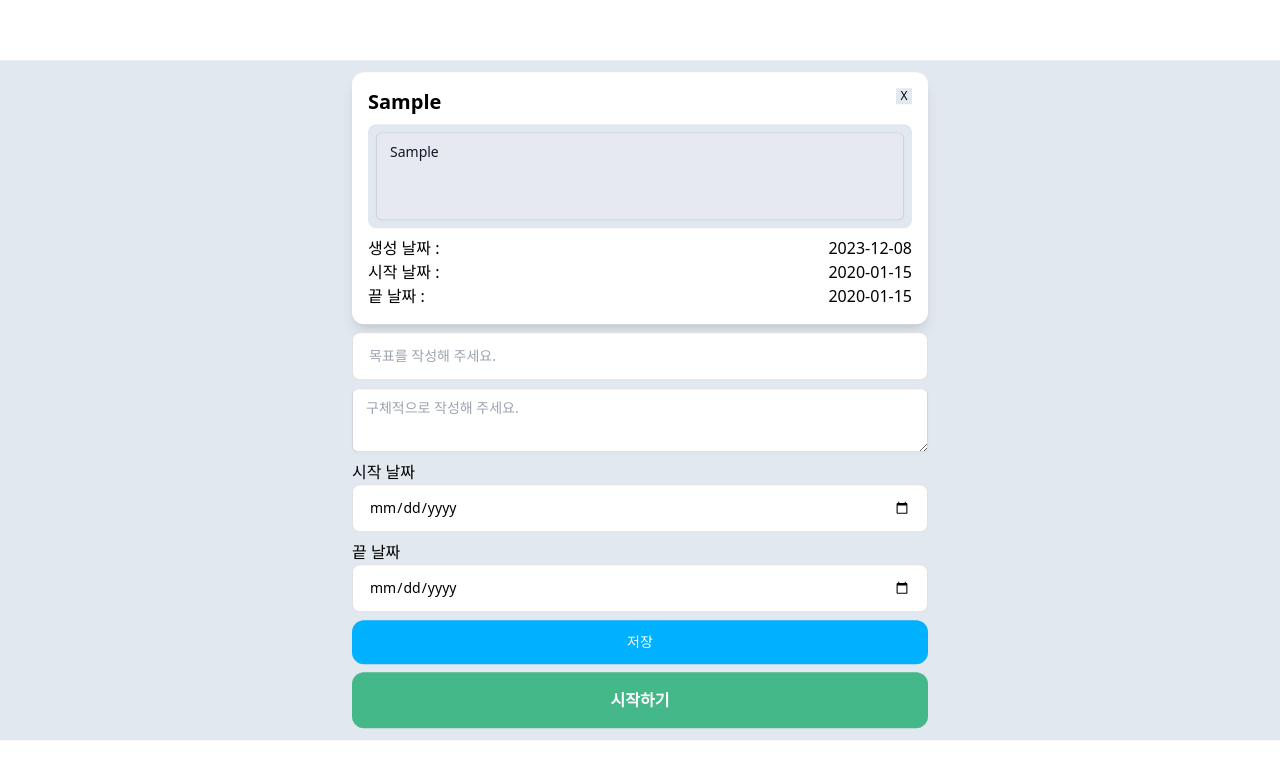
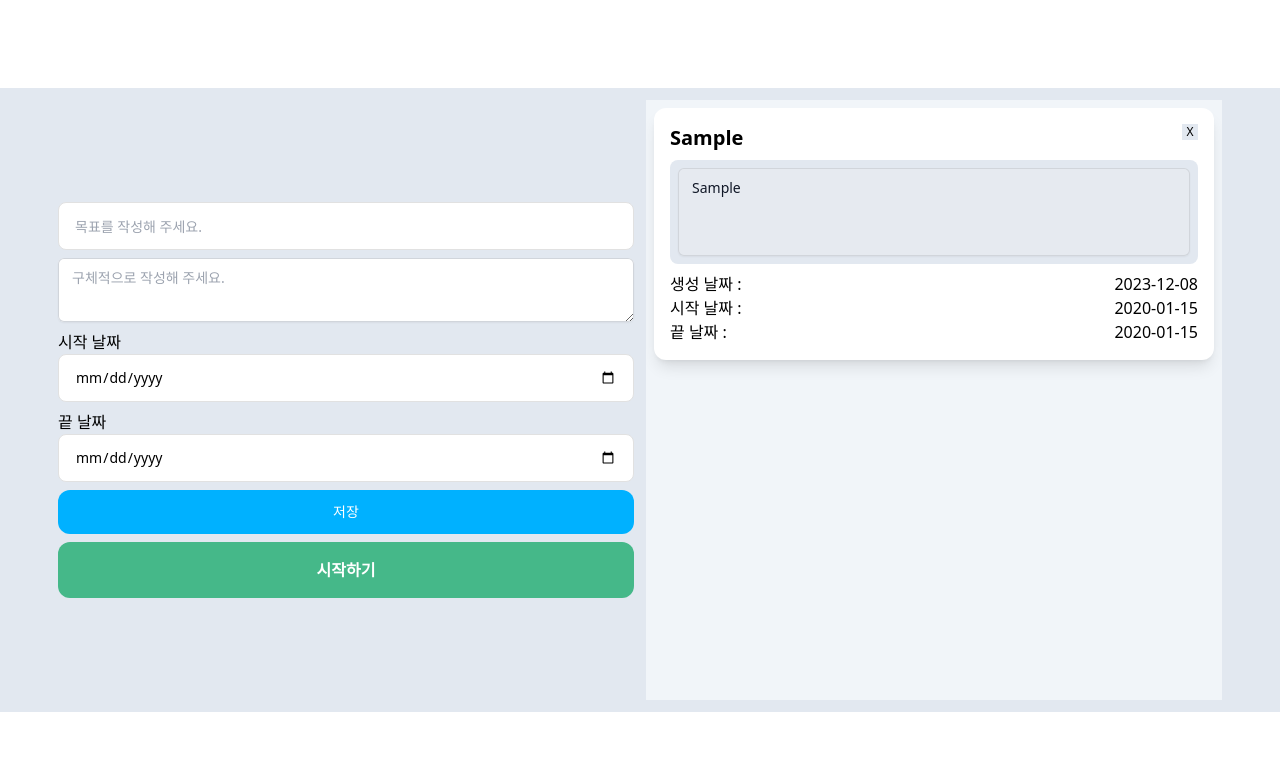
Before and after one commit to cwd3469/Front-OverBrain, a React (Vite) app: page / in a window 1280 px wide. Both pictures are taken after typing "Sample", "Sample", "2020-01-15", "2020-01-15" into the empty fields and a click on the button "저장". Shown: the top 778 px of the page. Built offline with nearby package versions, Linux system fonts and the light colour scheme.

Commit message:
OVB-1 feat : MainPage 디자인 수정

```diff
--- a/src/pages/MainPage.tsx
+++ b/src/pages/MainPage.tsx
@@ -1,6 +1,6 @@
 import React, { useState } from 'react';
 import { useForm, SubmitHandler } from 'react-hook-form';
-import { OLayout, OTextField, OCard, OButton } from '@components/common/index';
+import { OLayout, OTextField, OButton } from '@components/common/index';
 import { useNavigate } from 'react-router-dom';
 import { Target } from '@/types/main';
 import OTextarea from '@components/common/OTextarea';
@@ -18,31 +18,18 @@ const MainPage = () => {
   const onSubmit: SubmitHandler<Target> = async ({ title, contents, startAt, endAt }: Target) => {
     const createdAt = new Date();
     const id = newID();
-    if (!contents || !title) return;
-    const newTarget: Target = {
-      id,
-      title,
-      contents,
-      createdAt,
-      startAt,
-      endAt,
-    };
-
+    if (!contents || !title || !endAt || !startAt) return;
+    const newTarget: Target = { id, title, contents, createdAt, startAt, endAt };
     await setTodo((prev) => [...prev, newTarget]);
     reset();
   };
 
-  const handleStartPage = () => {
-    navigate('/main');
-  };
+  const handleStartPage = () => navigate('/board');
 
   return (
     <OLayout>
-      <div className="flex justify-center">
+      <div className="flex items-center justify-center gap-3 ">
         <div className="flex flex-col w-full gap-2 sm:w-1/2 lg:w-1/3 xl:w-144">
-          {todo.map((item, index) => {
-            return <TargetCard key={index} {...item} onDelete={(id) => console.log(item)} />;
-          })}
           <form className="flex flex-col gap-2" onSubmit={handleSubmit(onSubmit)}>
             <OTextField {...register('title')} placeholder="목표를 작성해 주세요." />
             <OTextarea {...register('contents')} placeholder="구체적으로 작성해 주세요." />
@@ -60,6 +47,15 @@ const MainPage = () => {
             ''
           )}
         </div>
+        {todo.length ? (
+          <div className="flex flex-col w-full gap-3 overflow-y-scroll sm:w-1/2 lg:w-1/3 xl:w-144 h-[600px] p-2 bg-slate-100">
+            {todo.map((item, index) => {
+              return <TargetCard key={index} {...item} onDelete={(id) => console.log(item)} />;
+            })}
+          </div>
+        ) : (
+          ''
+        )}
       </div>
     </OLayout>
   );
```
